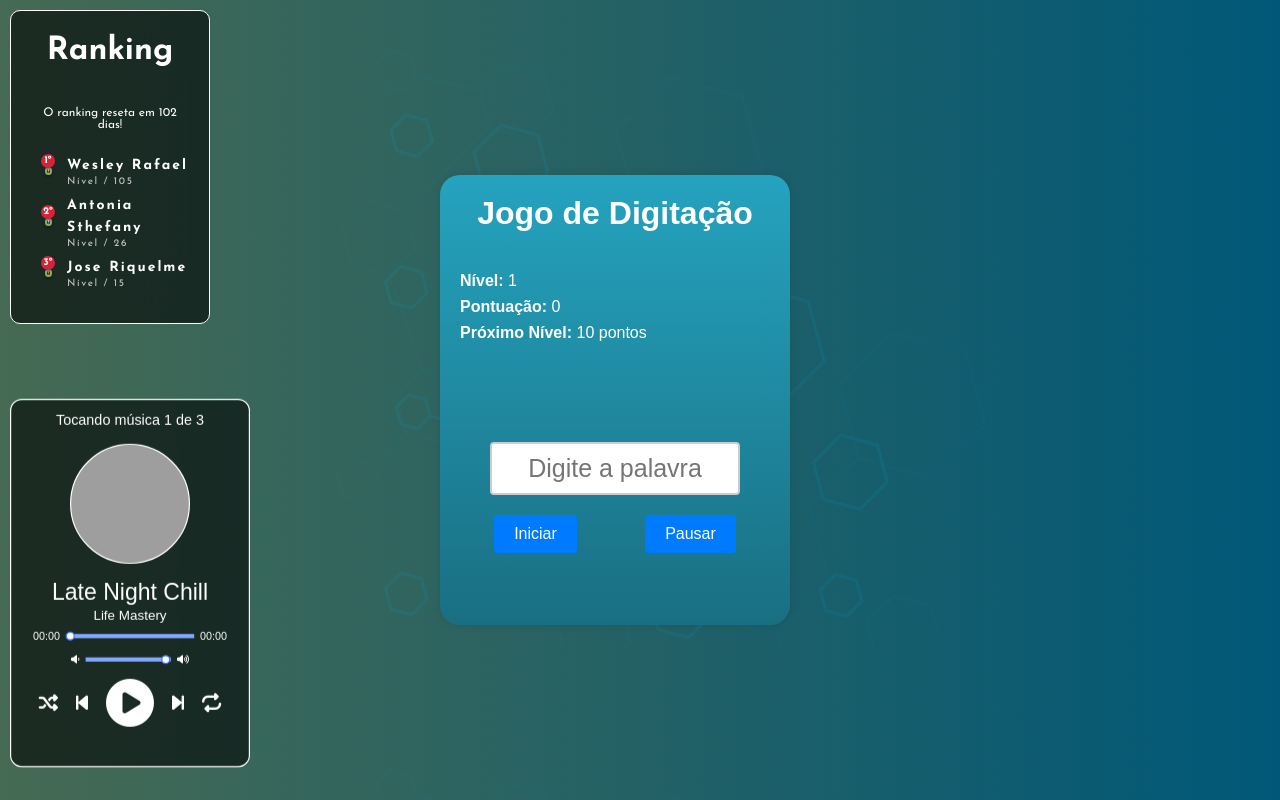
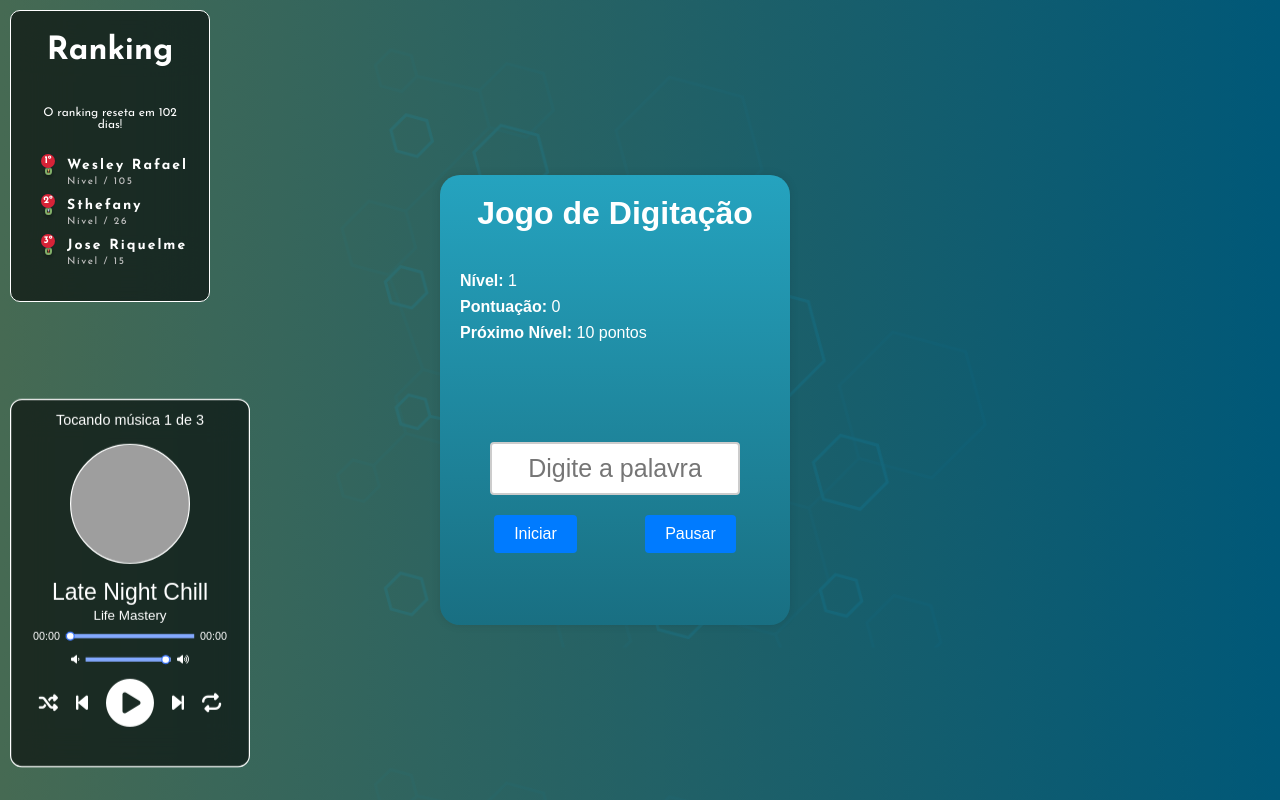
Before and after one commit to wmateus99/space_tsi-v1, a plain HTML site: page pags/_game-digitacao/digitar.html in a window 1280 px wide. Drawn offline with nearby package versions, Linux system fonts and the light colour scheme; some packages are replaced by stand-ins of ours; grey boxes are pictures that could not be loaded; a script that the page names is missing.

Commit message:
14-03-2025

```diff
--- a/pags/_game-digitacao/digitar.html
+++ b/pags/_game-digitacao/digitar.html
@@ -48,7 +48,7 @@
                         <img src="./ranking-list/img/character-2.png" alt="" class="list-item-icon">
                     </div>
                     <div class="list-item-body">
-                        <span class="list-item-title">Antonia Sthefany</span>
+                        <span class="list-item-title">Sthefany</span>
                         <span class="list-item-subtitle">Nível / 26</span>
                         <div class="list-item-progress-bar">
                             <span class="progress" style="width: 65%;"></span>
```
